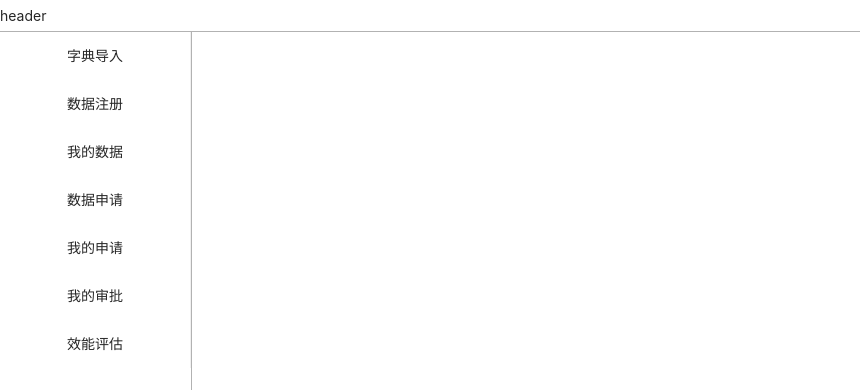
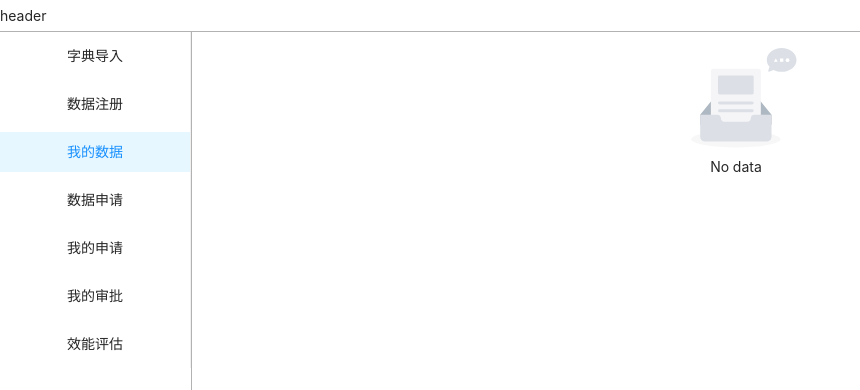
Before and after one commit to artyhacker/ciem, a React (Create React App) app: page /my-data in a window 1280 px wide. Shown: the top 390 px of the page, without its empty margins (0-860 px from the left). Built offline with nearby package versions, Linux system fonts and the light colour scheme.

Commit message:
fix: 修复路由与菜单无法匹配的问题

```diff
--- a/src/components/Menu/MenuComponent.tsx
+++ b/src/components/Menu/MenuComponent.tsx
@@ -1,4 +1,4 @@
-import React, { FC } from "react";
+import React, { FC, useState, useEffect } from "react";
 import { Menu } from "antd";
 import { Link } from "react-router-dom";
 
@@ -8,15 +8,18 @@ import { isAdmin } from "../../utils/user";
 const MenuComponent: FC = () => {
   const menuList = isAdmin ? menuConfig : menuConfig.filter(m => m.auth === 0);
 
+  const [keys, setKeys] = useState<string[]>([window.location.pathname]);
+  useEffect(() => setKeys([window.location.pathname]), []);
+
   return (
     <Menu
-      defaultSelectedKeys={["1"]}
-      defaultOpenKeys={["sub1"]}
+      selectedKeys={keys}
       mode="vertical"
+      onClick={(e) => setKeys([e.key as string])}
     >
       {menuList.map((menu) => (
         <Menu.Item key={menu.path} style={{ textAlign: 'center' }}>
-          <Link to={`/${menu.path}`}>{menu.label}</Link>
+          <Link to={menu.path}>{menu.label}</Link>
         </Menu.Item>
       ))}
     </Menu>
--- a/src/components/Routes/Routes.tsx
+++ b/src/components/Routes/Routes.tsx
@@ -1,15 +1,17 @@
-import React, { FC } from 'react';
-import { Switch, Route, Redirect } from 'react-router-dom';
-import menuConfig from '../../configs/menu';
+import React, { FC, Suspense } from "react";
+import { Switch, Route, Redirect } from "react-router-dom";
+import menuConfig from "../../configs/menu";
 
 const AppRouter: FC = () => {
   return (
-    <Switch>
-      <Redirect exact from="/" to="data" />
-      {menuConfig.map(menu => (
-        <Route key={menu.path} exact path={menu.path} component={menu.component} />
-      ))}
-    </Switch>
+    <Suspense fallback={<div>页面发生错误</div>}>
+      <Switch>
+        <Redirect exact from="/" to="/my-data" />
+        {menuConfig.map((menu) => (
+          <Route key={menu.path} path={menu.path} component={menu.component} />
+        ))}
+      </Switch>
+    </Suspense>
   );
 };
 
--- a/src/index.tsx
+++ b/src/index.tsx
@@ -3,12 +3,11 @@ import ReactDOM from 'react-dom';
 import './index.css';
 import App from './App';
 import * as serviceWorker from './serviceWorker';
-import { Router } from 'react-router-dom';
-import history from './utils/history';
+import { BrowserRouter as Router } from 'react-router-dom';
 
 ReactDOM.render(
   <React.StrictMode>
-    <Router history={history}>
+    <Router>
       <App />
     </Router>
   </React.StrictMode>,
--- a/src/utils/history.ts
+++ b/src/utils/history.ts
@@ -1,5 +1,3 @@
 import { createBrowserHistory } from 'history';
 
-const browserHistory = createBrowserHistory();
-
-export default browserHistory;
+export default createBrowserHistory();
```
Also changed, not shown: src/configs/menu.ts (+9 -8 lines).
